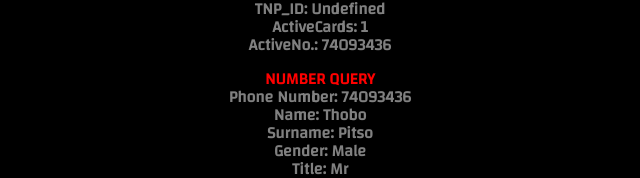
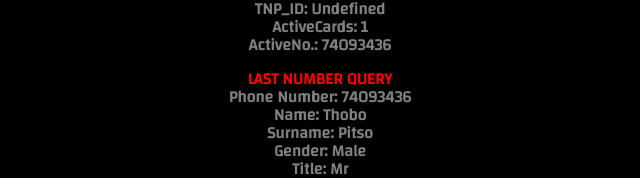
Before and after one commit to Gadgetstracking/main, a plain HTML site: page resultsKesego.html in a window 1280 px wide. Shown: the part 614-792 px from the top of the page, 320-960 px from the left. Drawn offline with nearby package versions, Linux system fonts and the light colour scheme.

Commit message:
Update resultsKesego.html

```diff
--- a/resultsKesego.html
+++ b/resultsKesego.html
@@ -147,7 +147,7 @@ ActiveNo.:<font color=grey> 74093436 </font><br/>
 
 <p class="numberInfo">
 
-<font color=#ff0000>NUMBER QUERY </font> <br/>
+<font color=#ff0000> LAST NUMBER QUERY </font> <br/>
 
 Phone Number: 74093436<br/>
 Name:     Thobo <br/>
```
